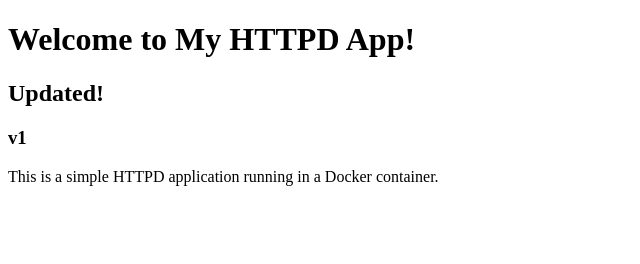
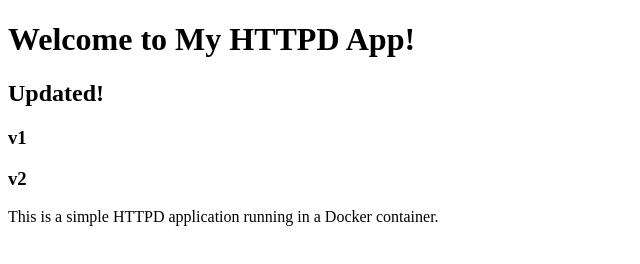
Before and after one commit to prayag-sangode/aws-html-app, a plain HTML site: page index.html in a window 1280 px wide. Shown: the whole page, without its empty margins (0-640 px from the left). Drawn offline with Linux system fonts and the light colour scheme.

Commit message:
Update index.html

```diff
--- a/index.html
+++ b/index.html
@@ -7,6 +7,7 @@
     <h1>Welcome to My HTTPD App!</h1>
     <h2>Updated!</h2>
     <h3>v1</h3>
+    <h3>v2</h3>
     <p>This is a simple HTTPD application running in a Docker container.</p>
 </body>
 </html>
```
